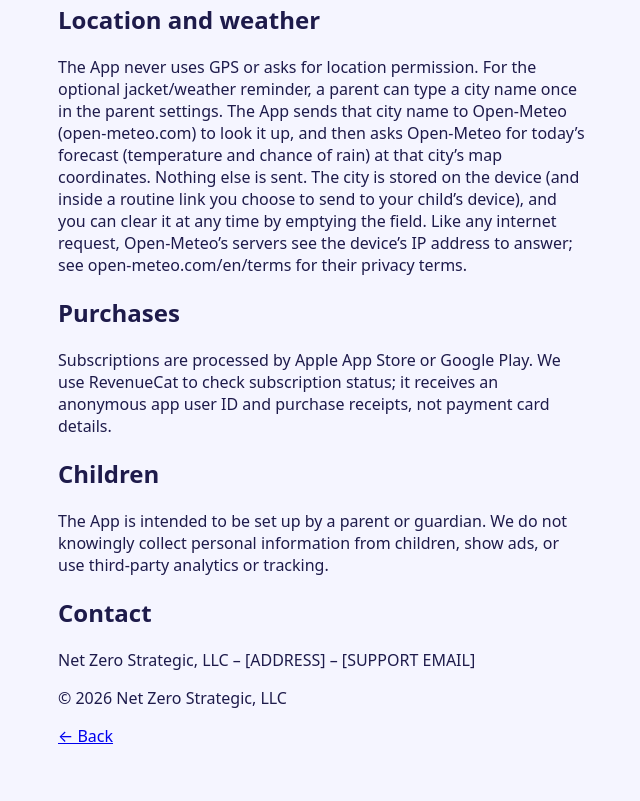
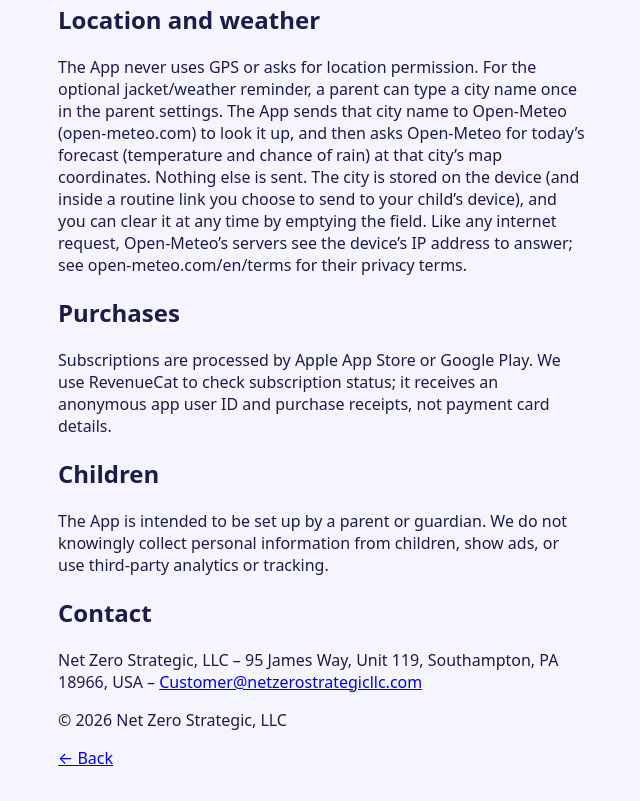
Before and after one commit to Digimaa/digimaa.github.io, a plain HTML site: page preview/privacy.html in a window 1280 px wide. Shown: the part 544-1345 px from the top of the page, without its empty margins (318-958 px from the left). Before the commit the page ends 1323 px from the top, so only its background shows below. Drawn offline with Linux system fonts and the light colour scheme; files that its build step writes are made by us from their sources.

Commit message:
Privacy: add contact address and support email

```diff
--- a/preview/privacy.html
+++ b/preview/privacy.html
@@ -6,5 +6,5 @@
 <h2>Location and weather</h2><p>The App never uses GPS or asks for location permission. For the optional jacket/weather reminder, a parent can type a city name once in the parent settings. The App sends that city name to Open-Meteo (open-meteo.com) to look it up, and then asks Open-Meteo for today’s forecast (temperature and chance of rain) at that city’s map coordinates. Nothing else is sent. The city is stored on the device (and inside a routine link you choose to send to your child’s device), and you can clear it at any time by emptying the field. Like any internet request, Open-Meteo’s servers see the device’s IP address to answer; see open-meteo.com/en/terms for their privacy terms.</p>
 <h2>Purchases</h2><p>Subscriptions are processed by Apple App Store or Google Play. We use RevenueCat to check subscription status; it receives an anonymous app user ID and purchase receipts, not payment card details.</p>
 <h2>Children</h2><p>The App is intended to be set up by a parent or guardian. We do not knowingly collect personal information from children, show ads, or use third‑party analytics or tracking.</p>
-<h2>Contact</h2><p>Net Zero Strategic, LLC – [ADDRESS] – [SUPPORT EMAIL]</p>
+<h2>Contact</h2><p>Net Zero Strategic, LLC – 95 James Way, Unit 119, Southampton, PA 18966, USA – <a href="mailto:Customer@netzerostrategicllc.com">Customer@netzerostrategicllc.com</a></p>
 <p>© 2026 Net Zero Strategic, LLC</p><p><a href="index.html">← Back</a></p></main></body></html>
```
Also changed, not shown: privacy.html (+1 -1 lines).
